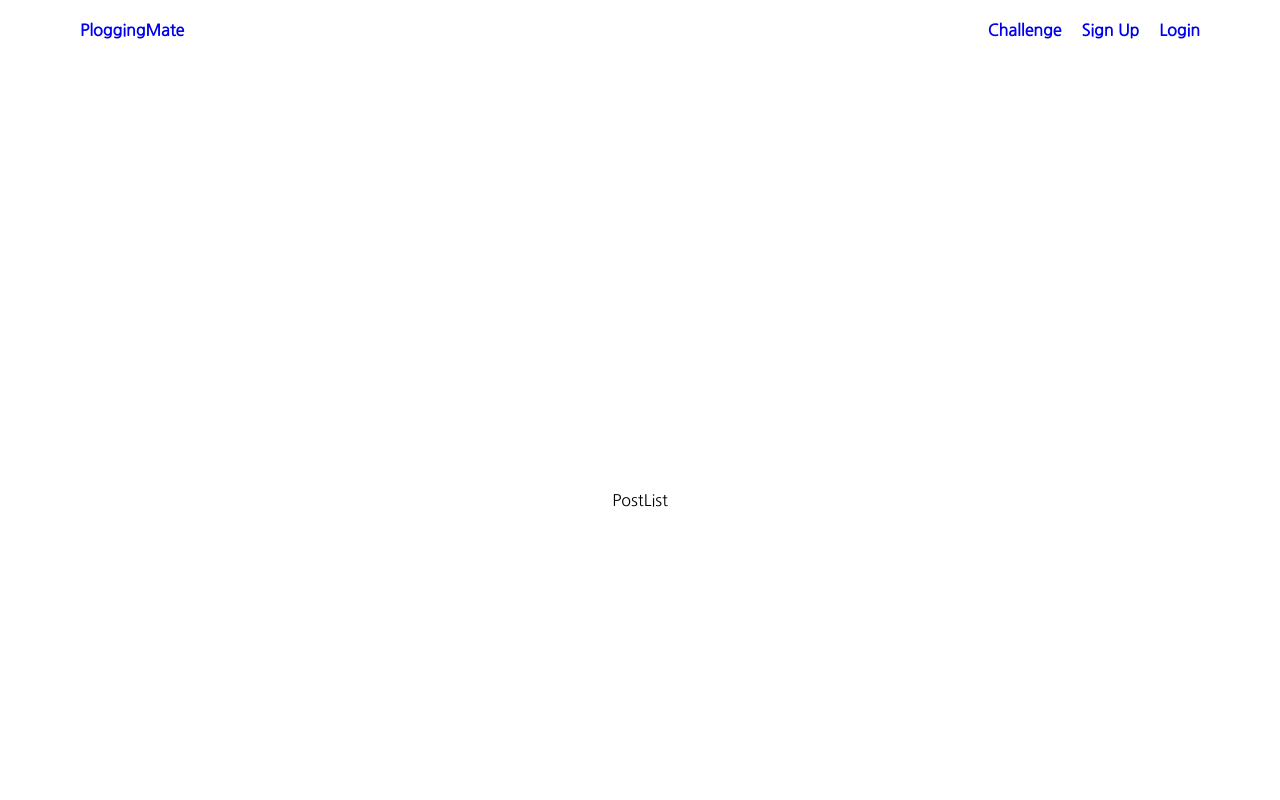
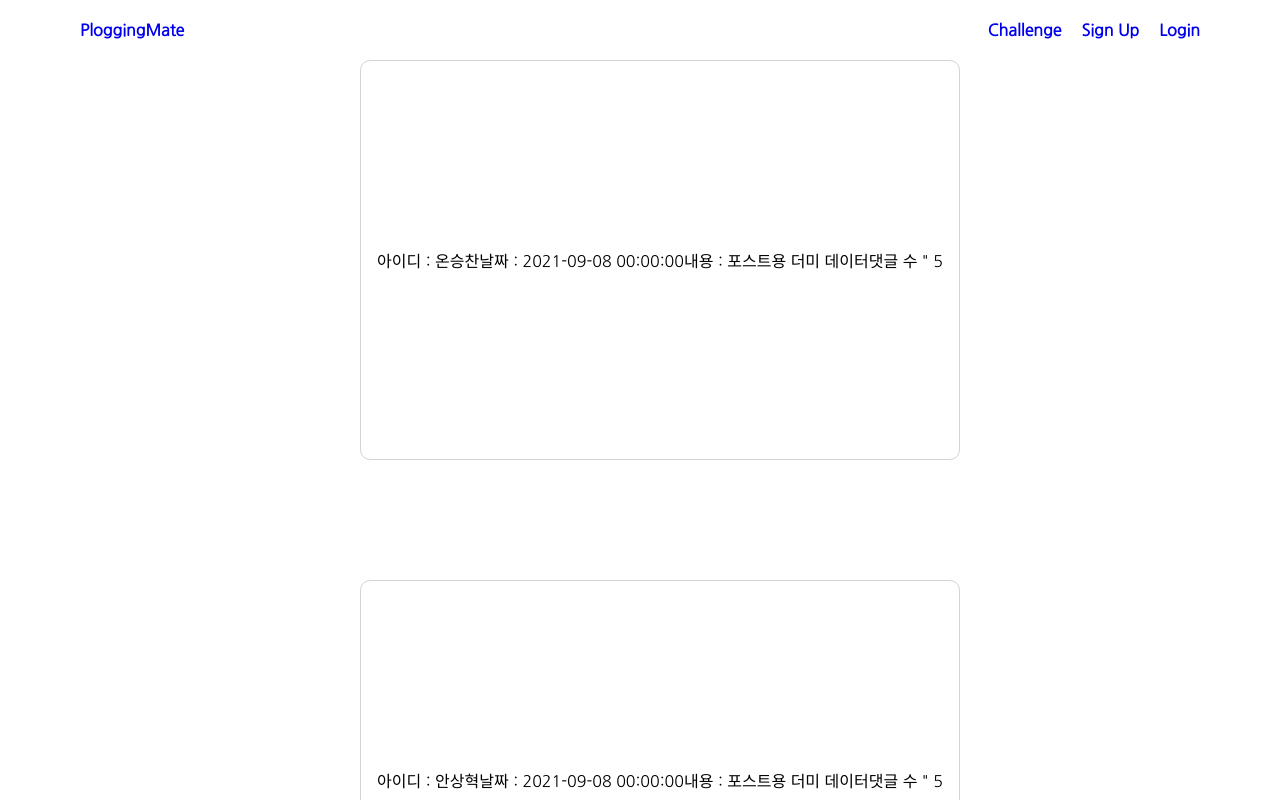
Before and after one commit to jooa7878/PloggingMate_Web, a React (Create React App) app in the folder Front-End/: page /postlist in a window 1280 px wide. Shown: the top 800 px of the page. Built offline with nearby package versions, Linux system fonts and the light colour scheme.

Commit message:
chore : 파일 정리
feat : postlist 구조 잡기

```diff
--- /dev/null
+++ b/Front-End/src/components/Post.js
@@ -0,0 +1,27 @@
+import React from "react";
+
+const Post = (props) => {
+  return (
+    <React.Fragment>
+      <div>아이디 : {props.user_name}</div>
+      <br />
+      <div>날짜 : {props.insert_dt} </div>
+      <br />
+      <div>내용 : {props.contents} </div>
+      <br />
+      <div>댓글 수 " {props.comment_cnt}</div>
+      <br />
+    </React.Fragment>
+  );
+};
+
+Post.defaultProps = {
+  user_name: "on.schan",
+  image_url: "",
+  contents: "포스트용 더미 데이터",
+  comment_cnt: 5,
+  insert_dt: "2021-09-08 00:00:00",
+  is_me: false,
+};
+
+export default Post;
--- a/Front-End/src/index.js
+++ b/Front-End/src/index.js
@@ -1,17 +1,11 @@
-import React from 'react';
-import ReactDOM from 'react-dom';
-import './index.css';
-import App from './App';
-import reportWebVitals from './reportWebVitals';
+import React from "react";
+import ReactDOM from "react-dom";
+import "./index.css";
+import App from "./App";
 
 ReactDOM.render(
   <React.StrictMode>
     <App />
   </React.StrictMode>,
-  document.getElementById('root')
+  document.getElementById("root")
 );
-
-// If you want to start measuring performance in your app, pass a function
-// to log results (for example: reportWebVitals(console.log))
-// or send to an analytics endpoint. Learn more: https://bit.ly/CRA-vitals
-reportWebVitals();
--- a/Front-End/src/pages/PostList.js
+++ b/Front-End/src/pages/PostList.js
@@ -1,11 +1,41 @@
 import React from "react";
+import Post from "../components/Post";
+import styled from "styled-components";
+
+const dummyData = [
+  { user_name: "온승찬" },
+  { user_name: "안상혁" },
+  { user_name: "홍길동" },
+];
 
 const PostList = (props) => {
   return (
     <>
-      <p>PostList</p>
+      {dummyData.map((item) => (
+        <Card>
+          <Post user_name={item.user_name}></Post>
+        </Card>
+      ))}
     </>
-  )
+  );
 };
 
 export default PostList;
+
+const Card = styled.div`
+  border-radius: 10px;
+  border: 1px solid #d3d3d3;
+  margin-top: 60px;
+  margin-bottom: 60px;
+  margin-left: 40px;
+  width: 50%;
+  height: 400px;
+  cursor: pointer;
+  display: flex;
+  justify-content: center;
+  align-items: center;
+
+  @media screen and (max-width: 1000px) {
+    margin: 20px;
+  }
+`;
--- a/Front-End/src/reportWebVitals.js
+++ /dev/null
@@ -1,13 +0,0 @@
-const reportWebVitals = onPerfEntry => {
-  if (onPerfEntry && onPerfEntry instanceof Function) {
-    import('web-vitals').then(({ getCLS, getFID, getFCP, getLCP, getTTFB }) => {
-      getCLS(onPerfEntry);
-      getFID(onPerfEntry);
-      getFCP(onPerfEntry);
-      getLCP(onPerfEntry);
-      getTTFB(onPerfEntry);
-    });
-  }
-};
-
-export default reportWebVitals;
--- a/Front-End/src/scss/App.scss
+++ b/Front-End/src/scss/App.scss
@@ -1,5 +1,5 @@
-$color--black : #000;
-$color--white : #fff;
+$color--black: #000;
+$color--white: #fff;
 
 .App {
   display: flex;
@@ -9,9 +9,8 @@ $color--white : #fff;
   min-height: 100vh;
   position: relative;
   text-align: center;
-  color : $color--black;
+  color: $color--black;
   width: 1200px;
-  height: 1000px;
   background-color: $color--white;
   overflow: hidden;
 }
```
Also changed, not shown: Front-End/src/setupTests.js (deleted, +0 -5 lines), Front-End/src/elements/Card.js (line endings or trailing spaces), 1 other file (tests, documents, lock files or other folders).
